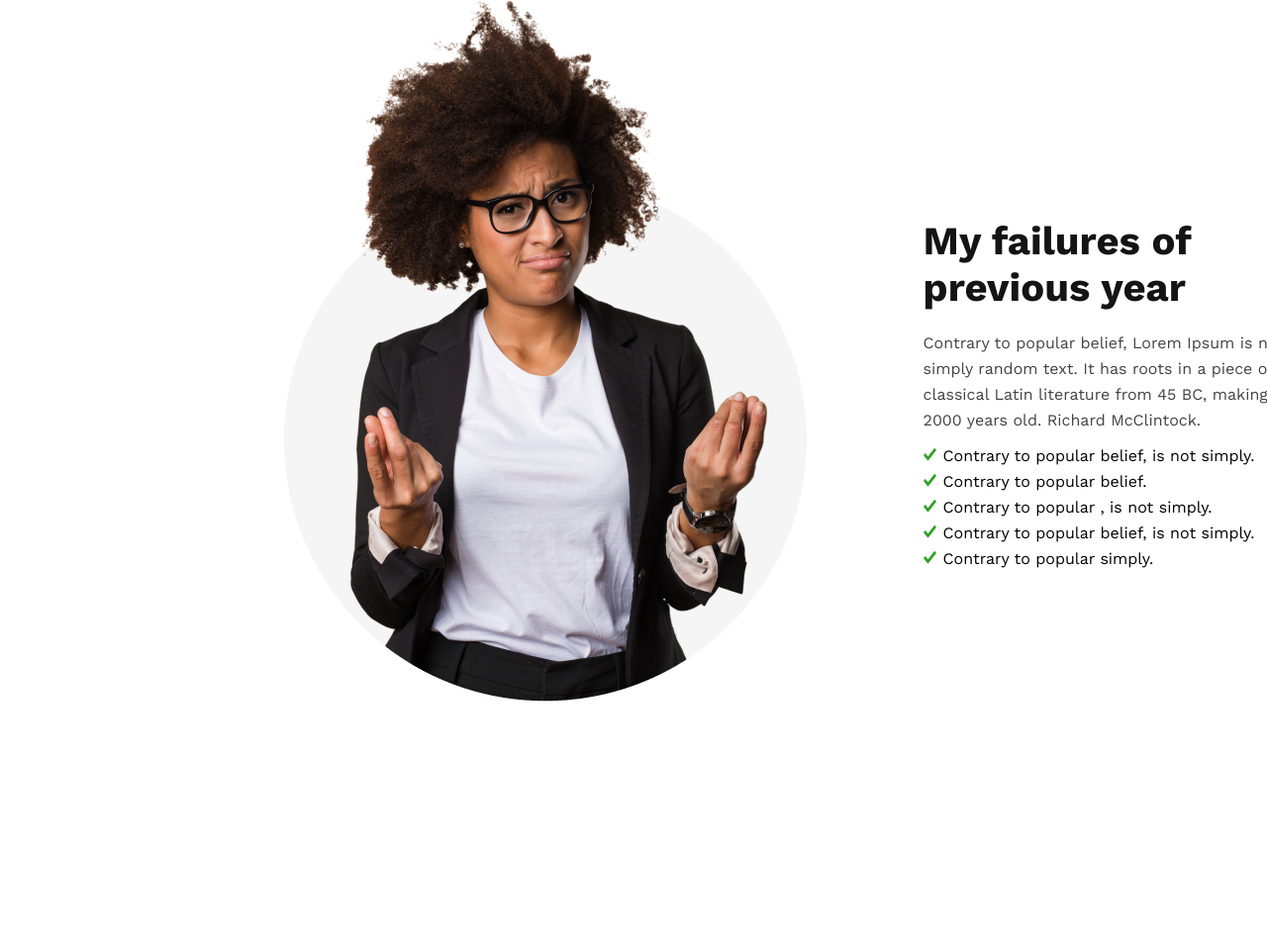
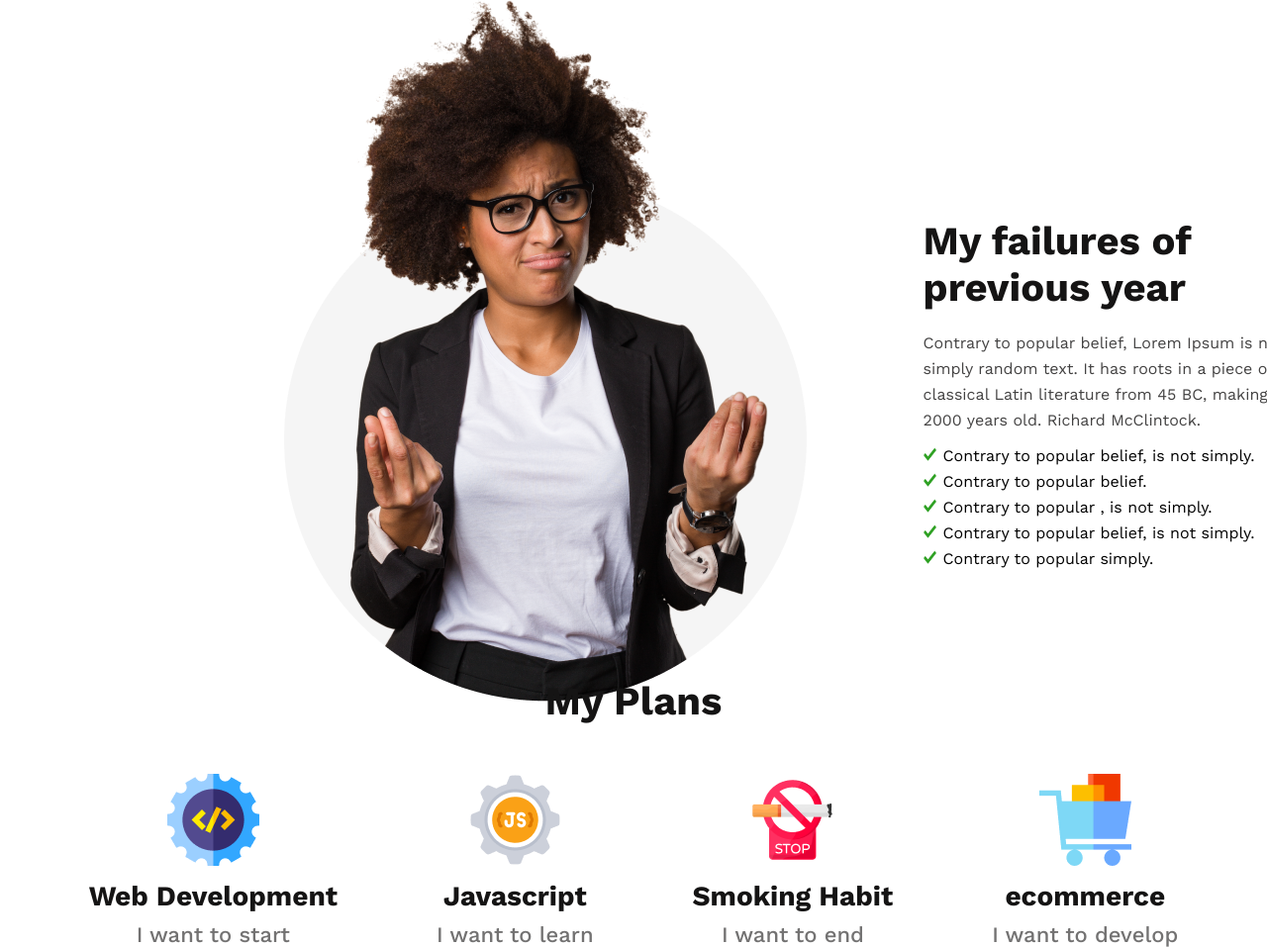
Before and after one commit to Emam-Bokhari/New-Year-New-Me, a plain HTML site: page index.html in a window 1280 px wide. Shown: the part 915-1872 px from the top of the page at 99% size. Before the commit the page ends 1628 px from the top, so only its background shows below. Drawn offline with nearby package versions, Linux system fonts and the light colour scheme.

Commit message:
My plans section done

```diff
--- a/index.html
+++ b/index.html
@@ -26,6 +26,7 @@
         </div>
     </header>
     <!-- Header design end -->
+    <main>
         <!-- My failures section start -->
         <section class="my-failures">
             <div class="my-failures-container">
@@ -35,7 +36,8 @@
                 <div class="my-failures-txt">
                     <h2>My failures of <br>previous year</h2>
                     <p>Contrary to popular belief, Lorem Ipsum is not <br>simply random text. It has roots in a piece of
-                    <br>classical Latin literature from 45 BC, making it over <br>2000 years old. Richard McClintock.
+                        <br>classical Latin literature from 45 BC, making it over <br>2000 years old. Richard
+                        McClintock.
                     </p>
                     <ul>
                         <li>Contrary to popular belief, is not simply.</li>
@@ -48,6 +50,34 @@
             </div>
         </section>
         <!-- My failures section end -->
+        <!-- My plans section start -->
+        <section class="plans">
+            <h1>My Plans</h1>
+            <div class="plans-container">
+                <div class="plans-item">
+                    <img src="images/icons/web.png" alt="">
+                    <h2>Web Development</h2>
+                    <p>I want to start</p>
+                </div>
+                <div class="plans-item">
+                    <img src="images/icons/js.png" alt="">
+                    <h2>Javascript</h2>
+                    <p>I want to learn</p>
+                </div>
+                <div class="plans-item">
+                    <img src="images/icons/smoke.png" alt="">
+                    <h2>Smoking Habit</h2>
+                    <p>I want to end</p>
+                </div>
+                <div class="plans-item">
+                    <img src="images/icons/ecom.png" alt="">
+                    <h2>ecommerce</h2>
+                    <p>I want to develop</p>
+                </div>
+            </div>
+        </section>
+        <!-- My plans section end -->
+    </main>
 </body>
 
 </html>
--- a/style.css
+++ b/style.css
@@ -47,6 +47,7 @@
   margin-top: 30px;
 }
 /* Header design end */
+/* My failures section start */
 .my-failures {
   height: 100vh;
 }
@@ -85,3 +86,34 @@
   font-weight: 400;
   line-height: 26px;
 }
+/* My failures section end */
+/* My plans section start */
+.plans h1 {
+  text-align: center;
+  color: #151414;
+  font-family: Work Sans;
+  font-size: 40px;
+  font-weight: 700;
+}
+.plans-container {
+  text-align: center;
+  margin-top: 50px;
+  display: flex;
+  justify-content: center;
+  gap: 100px;
+}
+.plans-item h2{
+    color:  #151414;
+    font-family: Work Sans;
+    font-size: 28px;
+    font-weight: 700;
+    margin-top:10px;
+}
+.plans-item p{
+    color:  #737272;
+    font-family: Work Sans;
+    font-size: 22px;
+    font-weight: 500;
+    margin-top:10px;
+}
+/* My plans section end */
```
Lines whose indentation alone changed are shown as unchanged.
